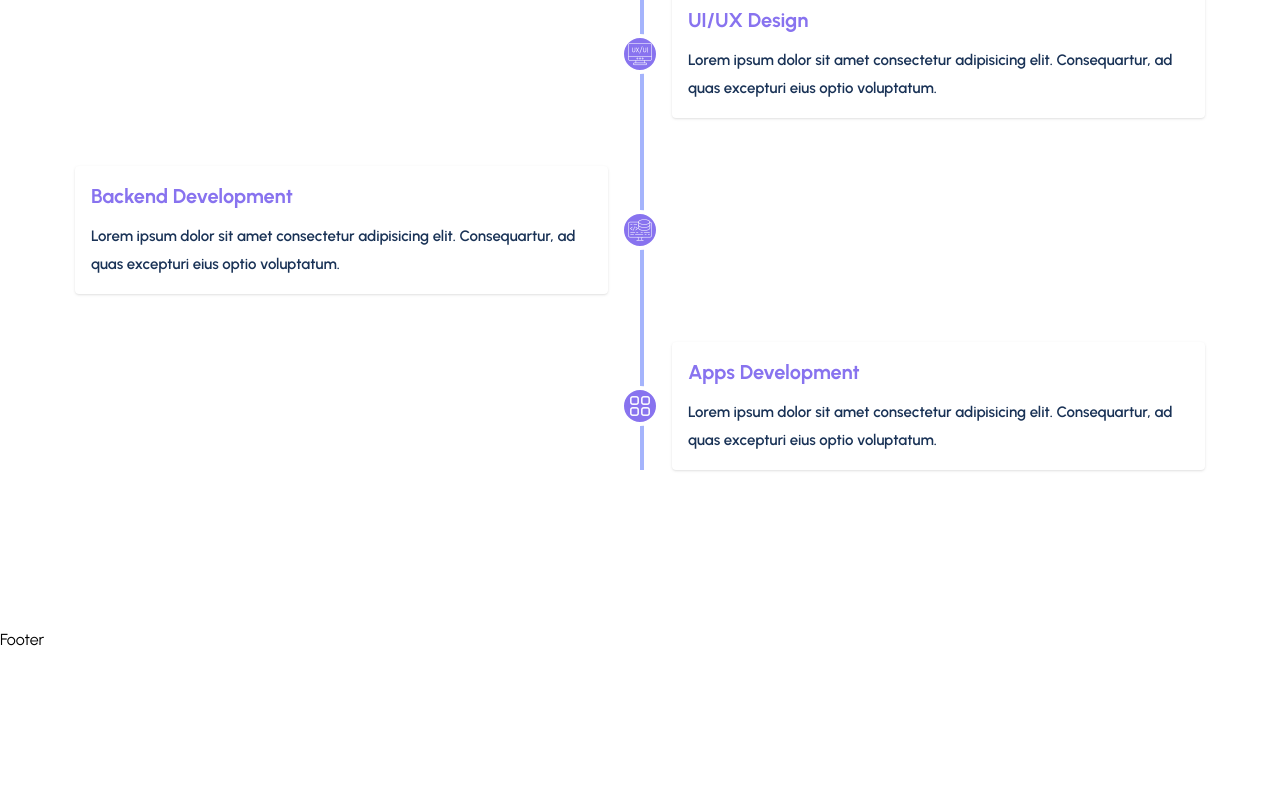
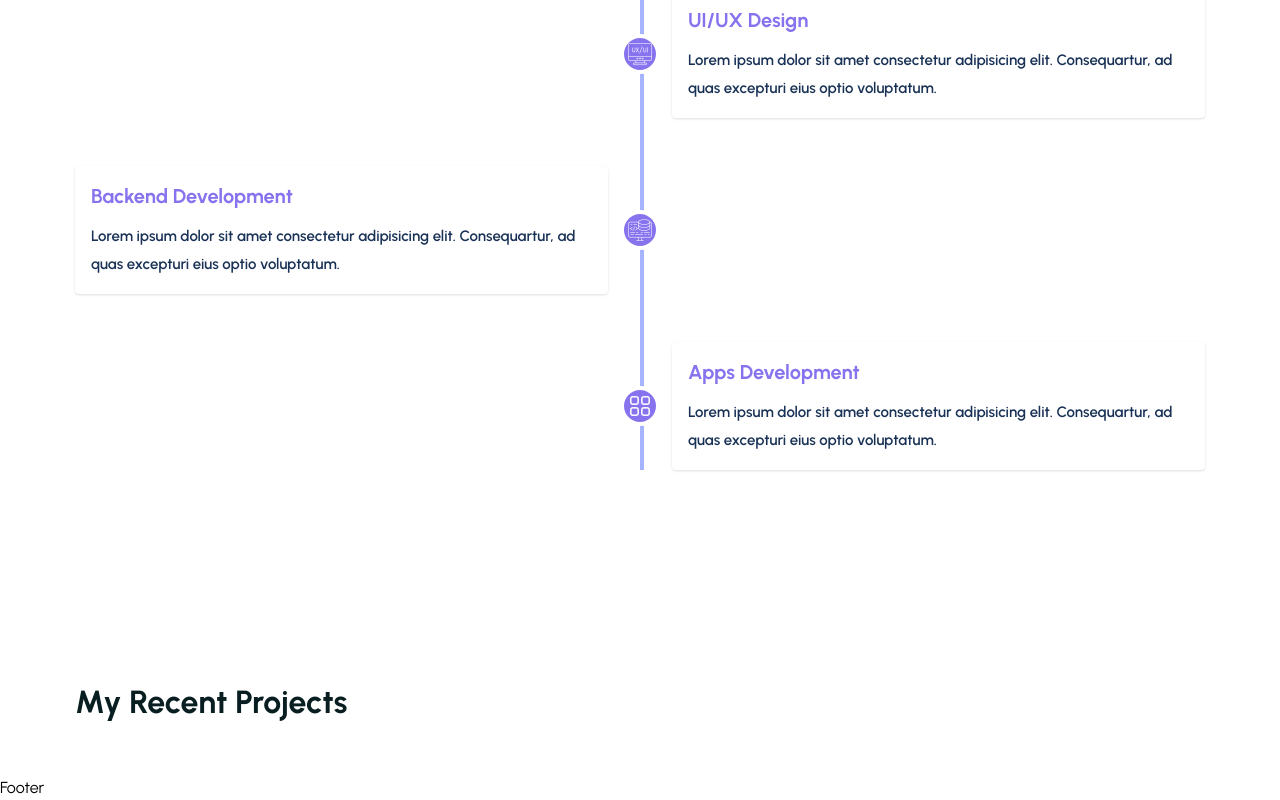
Before and after one commit to BabaMboga/My-PortFolio, a React (Create React App) app in the folder portfolio/: page / in a window 1280 px wide. Shown: the part 1090-1890 px from the top of the page. Before the commit the page ends 1742 px from the top, so only its background shows below. Built offline with nearby package versions, Linux system fonts and the light colour scheme; the HTML template or start-up script is replaced by a standard one.

Commit message:
added portfolio to app.js

```diff
--- a/portfolio/src/App.js
+++ b/portfolio/src/App.js
@@ -5,6 +5,7 @@ import Header from "./components/Header/Header";
 import Footer from "./components/Footer/Footer";
 import Hero from "./components/UI/Hero";
 import Services from "./components/UI/Services"
+import Portfolio from './components/UI/Portfolio'
 
 
 function App() {
@@ -17,6 +18,7 @@ function App() {
       <main>
         <Hero />
         <Services />
+        <Portfolio />
       </main>
       <Footer/>
     </>
--- a/portfolio/src/components/UI/Portfolio.js
+++ b/portfolio/src/components/UI/Portfolio.js
@@ -0,0 +1,19 @@
+import React from 'react'
+
+const Portfolio = () => {
+  return (
+    <section id='portfolio'>
+        <div className='container'>
+            <div className='flex items-center justify-between flex-wrap'>
+                <div className='mb-7 sm:mb-0'>
+                    <h3 className='text-headingColor text-[2rem] font-[700]'>
+                        My Recent Projects
+                    </h3>
+                </div>
+            </div>
+        </div>
+    </section>
+  )
+}
+
+export default Portfolio
```
